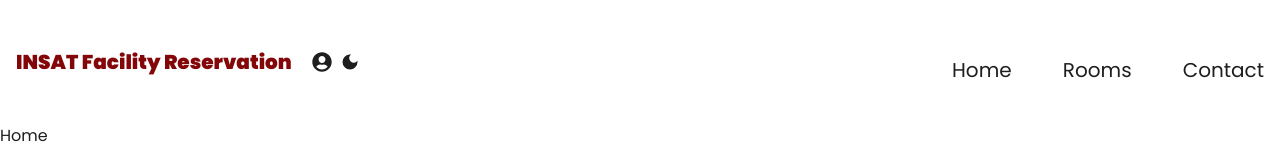
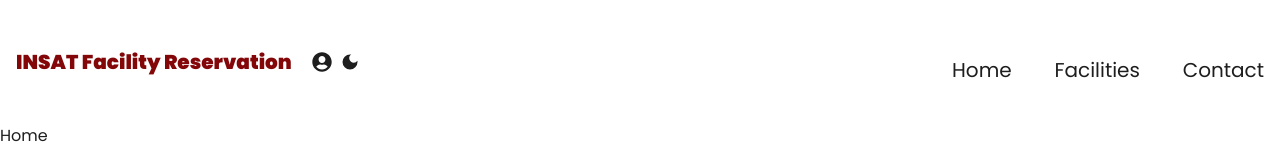
Before and after one commit to Wael-Habib/facility-reservation, a Next.js app: page / in a window 1280 px wide. Shown: the top 160 px of the page. Built offline with nearby package versions, Linux system fonts and the light colour scheme.

Commit message:
fix error

```diff
--- a/src/components/Header/Header.tsx
+++ b/src/components/Header/Header.tsx
@@ -46,7 +46,7 @@
             <Link href='/'>Home</Link>
           </li>
           <li className='hover:-translate-y-2 duration-500 transition-all'>
-            <Link href='/rooms'>Rooms</Link>
+            <Link href='/rooms'>Facilities</Link>
           </li>
           <li className='hover:-translate-y-2 duration-500 transition-all'>
             <Link href='/'>Contact</Link>
```
Also changed, not shown: src/app/api/auth/[...nextauth]/route.ts (renamed from src/api/auth/[...nextauth]/route.ts).
